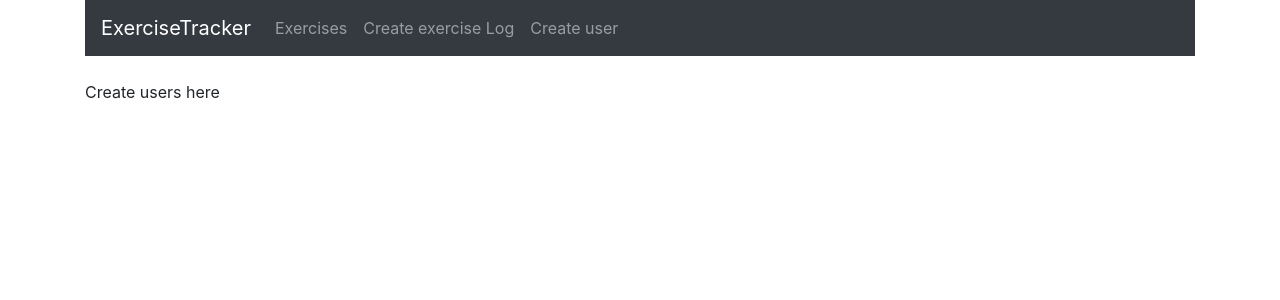
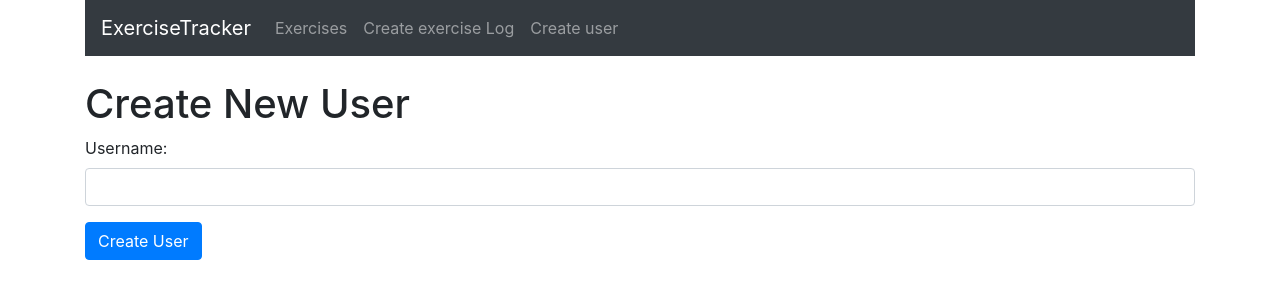
Before and after one commit to kakarot98/exercise-tracker, a React (Create React App) app in the folder frontend/: page /user in a window 1280 px wide. Shown: the top 300 px of the page. Built offline with nearby package versions, Linux system fonts and the light colour scheme.

Commit message:
created two form pages

```diff
--- a/frontend/package.json
+++ b/frontend/package.json
@@ -8,6 +8,7 @@
     "@testing-library/user-event": "^7.2.1",
     "bootstrap": "^4.5.2",
     "react": "^16.13.1",
+    "react-datepicker": "^3.1.3",
     "react-dom": "^16.13.1",
     "react-router-dom": "^5.2.0",
     "react-scripts": "3.4.3"
--- a/frontend/src/App.js
+++ b/frontend/src/App.js
@@ -13,7 +13,7 @@ function App() {
   return (
     <Router>
       <div className="container">
-        <NavBar />
+        <NavBar/>
         <br />
         <Route path="/" exact component={ExerciseList} />
         <Route path="/edit/:id" exact component={EditExercise} />
--- a/frontend/src/components/CreateExercise.component.js
+++ b/frontend/src/components/CreateExercise.component.js
@@ -1,5 +1,6 @@
-import React, { useState } from "react";
-import { useEffect } from "react";
+import React, { useState, useEffect } from "react";
+import DatePicker from "react-datepicker";
+import "react-datepicker/dist/react-datepicker.css";
 
 const CreateExercise = () => {
   const [username, setUsername] = useState("");
@@ -23,8 +24,10 @@ const CreateExercise = () => {
       date: date,
       users: users,
     };
+
     console.log(exercises);
-    window.location = "/";
+
+    //window.location = "/";
   };
 
   return (
@@ -34,7 +37,6 @@ const CreateExercise = () => {
         <div className="form-group">
           <label>Username: </label>
           <select
-
             required
             className="form-control"
             value={username}
@@ -69,6 +71,22 @@ const CreateExercise = () => {
             onChange={(e) => setDuration(e.target.value)}
           />
         </div>
+        <div className="form-group">
+          <label>Date: </label>
+          <div>
+            <DatePicker
+              selected={date}
+              onChange={(selectedDate) => setDate(selectedDate)}
+            />
+          </div>
+        </div>
+        <div className="form-group">
+          <input
+            type="submit"
+            value="Create the exercise"
+            className="btn btn-primary"
+          />
+        </div>
       </form>
     </div>
   );
--- a/frontend/src/components/CreateUser.component.js
+++ b/frontend/src/components/CreateUser.component.js
@@ -1,11 +1,39 @@
-import React from 'react'
+import React, { useState, useEffect } from "react";
 
 const CreateUser = () => {
-    return (
-        <div>
-            Create users here
+  const [username, setUsername] = useState("");
+
+  const onSubmit = (e) => {
+    e.preventDefault();
+
+    const user = {
+      username: username,
+    };
+    console.log(user);
+
+    setUsername("");
+  };
+
+  return (
+    <div>
+      <h1>Create New User</h1>
+      <form onSubmit={onSubmit}>
+        <div className="form-group">
+          <label>Username:</label>
+          <input
+            required
+            type="text"
+            value={username}
+            className="form-control"
+            onChange={(e) => setUsername(e.target.value)}
+          />
         </div>
-    )
-}
+        <div className="form-group">
+            <input type="submit" className="btn btn-primary" value="Create User"/>
+        </div>
+      </form>
+    </div>
+  );
+};
 
-export default CreateUser
+export default CreateUser;
```
Also changed, not shown: frontend/src/components/NavBar.component.js (+18 -7 lines), 2 other files (tests, documents, lock files or other folders).
